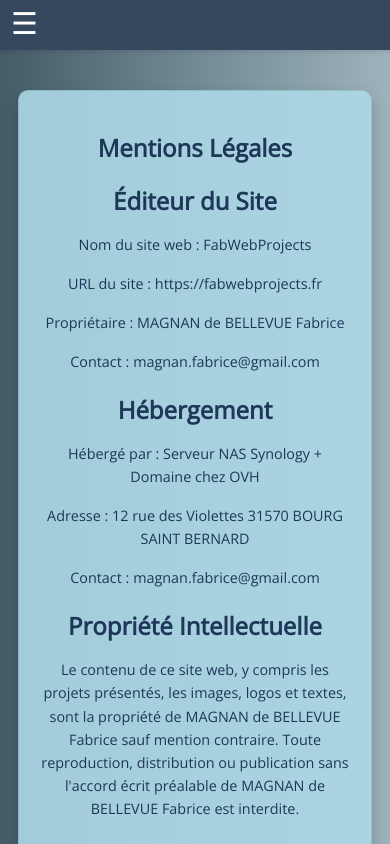
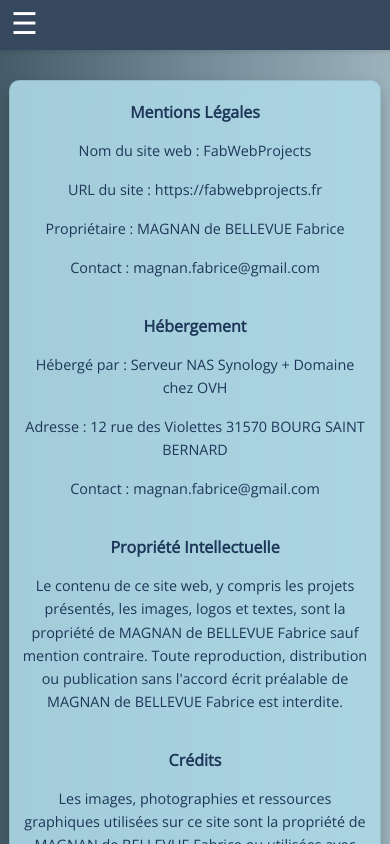
Before and after one commit to FabriceDevPro/PortfolioPro, a React (Vite) app: page /mentions-legales in a window 390 px wide. Shown: the top 844 px of the page. Built offline with nearby package versions, Linux system fonts and the light colour scheme.

Commit message:
Maj des mentiosn legales sur le scss

```diff
--- a/src/config.js
+++ b/src/config.js
@@ -1,7 +1,7 @@
 export const APP_NAME = "FabWebProject";
 export const APP_DEV = "Fabrice MAGNAN DE BELLEVUE";
 // Définition de la variable `basename` en fonction du mode de l'environnement
-const basename = import.meta.env.MODE === "production" ? "/portfolio/" : "";
+const basename = import.meta.env.MODE === "production" ? "/portfoliotest/" : "";
 
 // Exportation de la variable `basename` pour l'utiliser dans d'autres fichiers
 export { basename };
--- /dev/null
+++ b/src/data/legalContent.json
@@ -0,0 +1,43 @@
+[
+    {
+      "title": "Mentions Légales",
+      "content": [
+        "Nom du site web : FabWebProjects",
+        "URL du site : https://fabwebprojects.fr",
+        "Propriétaire : MAGNAN de BELLEVUE Fabrice",
+        "Contact : magnan.fabrice@gmail.com"
+      ]
+    },
+    {
+      "title": "Hébergement",
+      "content": [
+        "Hébergé par : Serveur NAS Synology + Domaine chez OVH",
+        "Adresse : 12 rue des Violettes 31570 BOURG SAINT BERNARD",
+        "Contact : magnan.fabrice@gmail.com"
+      ]
+    },
+    {
+      "title": "Propriété Intellectuelle",
+      "content": [
+        "Le contenu de ce site web, y compris les projets présentés, les images, logos et textes, sont la propriété de MAGNAN de BELLEVUE Fabrice sauf mention contraire. Toute reproduction, distribution ou publication sans l'accord écrit préalable de MAGNAN de BELLEVUE Fabrice est interdite."
+      ]
+    },
+    {
+      "title": "Crédits",
+      "content": [
+        "Les images, photographies et ressources graphiques utilisées sur ce site sont la propriété de MAGNAN de BELLEVUE Fabrice ou utilisées avec permission des ayants droit."
+      ]
+    },
+    {
+      "title": "Responsabilité",
+      "content": [
+        "MAGNAN de BELLEVUE Fabrice ne peut être tenu pour responsable des erreurs ou omissions présentes sur le site. MAGNAN de BELLEVUE Fabrice se réserve le droit de modifier, corriger ou supprimer le contenu du site à tout moment sans préavis."
+      ]
+    },
+    {
+      "title": "Droit Applicable",
+      "content": [
+        "Ce site est régi par le droit français et les tribunaux français auront juridiction exclusive pour tout litige relatif à l'utilisation de ce site."
+      ]
+    }
+  ]
--- a/src/pages/LegalMentions.jsx
+++ b/src/pages/LegalMentions.jsx
@@ -1,58 +1,19 @@
-/* eslint-disable react/no-unescaped-entities */
-import { useEffect } from 'react';
-import { useLocation } from 'react-router-dom';
 import useScrollToHash from "../hooks/useScrollToHash";
+import legalContent from '../data/legalContent'; // Supposons que c'est le fichier pour le contenu
+
 const LegalMentions = () => {
-  const location = useLocation();
-
-  useEffect(() => {
-    // Si l'URL contient un hash, on tente de faire défiler vers l'élément correspondant.
-    if (location.hash) {
-      const element = document.getElementById(location.hash.replace('#', ''));
-      if (element) {
-        // Utiliser 'scrollIntoView' pour déplacer la vue vers l'élément.
-        element.scrollIntoView({ behavior: 'smooth' });
-      }
-    }
-  }, [location]); // Les crochets indiquent que l'effet doit s'exécuter à chaque changement de 'location'.
-
-    // Appel du hook avec la hauteur de l'en-tête si nécessaire.
-    useScrollToHash(100); // 100px est un exemple, remplacez par la hauteur de votre en-tête fixe
+  useScrollToHash(100); // Utilisation du hook personnalisé pour le défilement
 
   return (
-    <section className="legal-mentions" id="legal-mentions">
-      <h1>Mentions Légales</h1>
-
-      <h2>Éditeur du Site</h2>
-      <p>Nom du site web : FabWebProjects</p>
-      <p>URL du site : https://fabwebprojects.fr</p>
-      <p>Propriétaire : MAGNAN de BELLEVUE Fabrice</p>
-      <p>Contact : magnan.fabrice@gmail.com</p>
-
-      <h2>Hébergement</h2>
-      <p>Hébergé par : Serveur NAS Synology + Domaine chez OVH </p>
-      <p>Adresse : 12 rue des Violettes 31570 BOURG SAINT BERNARD</p>
-      <p>Contact : magnan.fabrice@gmail.com</p>
-
-      <h2>Propriété Intellectuelle</h2>
-      <p>
-        Le contenu de ce site web, y compris les projets présentés, les images, logos et textes, sont la propriété de MAGNAN de BELLEVUE Fabrice sauf mention contraire. Toute reproduction, distribution ou publication
-        sans l'accord écrit préalable de MAGNAN de BELLEVUE Fabrice est interdite.
-      </p>
-
-      <h2>Crédits</h2>
-      <p>Les images, photographies et ressources graphiques utilisées sur ce site sont la propriété de MAGNAN de BELLEVUE Fabrice ou utilisées avec permission des ayants droit.</p>
-
-      <h2>Responsabilité</h2>
-      <p>
-        MAGNAN de BELLEVUE Fabrice ne peut être tenu pour responsable des erreurs ou omissions présentes sur le site. MAGNAN de BELLEVUE Fabrice se réserve le droit de modifier, corriger ou supprimer le contenu du site à
-        tout moment sans préavis.
-      </p>
-
-      <h2>Droit Applicable</h2>
-      <p>Ce site est régi par le droit français et les tribunaux français auront juridiction exclusive pour tout litige relatif à l'utilisation de ce site.</p>
-
-      <p>Dernière mise à jour : 01/12/2023</p>
+    <section className="legal-mentions-section" id="legal-mentions">
+      {legalContent.map((section, index) => (
+        <div key={index} className="legal-section">
+          <h2>{section.title}</h2>
+          {section.content.map((paragraph, paragraphIndex) => (
+            <p key={paragraphIndex}>{paragraph}</p>
+          ))}
+        </div>
+      ))}
     </section>
   );
 };
--- a/src/sass/layout/_footer.scss
+++ b/src/sass/layout/_footer.scss
@@ -7,6 +7,7 @@ footer {
   p{
     font-size: 1em;
     width: 100%;
+    margin: 0;
   }
   .legal-link {
     color: $primary-color;
--- a/src/sass/pages/_legal_mentions.scss
+++ b/src/sass/pages/_legal_mentions.scss
@@ -1,19 +1,18 @@
-.legal-mentions {
-  margin: 40px auto;
-  padding: 20px;
-  border-radius: 10px;
-  background: linear-gradient(to bottom, rgba(173, 216, 230, 0.9), rgba(173, 216, 230, 0.9));
-  // background: linear-gradient(to bottom, rgba(255, 255, 255, 0.9), rgba(255, 255, 255, 0.9));
-  backdrop-filter: blur(10px);
-  border: 1px solid rgba(0, 0, 0, 0.1);
-  box-shadow: 0 8px 16px rgba(0, 0, 0, 0.2);
-  max-width: 80%;
+// styles/About.scss
+@import "../abstracts/mixin";
+@import "../abstracts/keyframes";
+@import "../abstracts/variables";
+.legal-mentions-section {
+  @include section-styles;
   text-align: center;
+  .legal-section {
+    width: 95%;
 
-  h1, h2 {
+    h2 {
       color: #1e3758; // Assurez-vous que cette couleur s'harmonise avec votre design
       margin-top: 20px;
       margin-bottom: 1rem;
+      font-size: 1.5em;
     }
 
     p {
@@ -26,12 +25,16 @@
       margin-right: auto; // Centrer le paragraphe si la largeur maximale est définie
     }
   }
+}
 
 @media (max-width: 768px) {
-  .legal-mentions {
-    padding: 20px;
-    h1, h2 {
-      font-size: 1.5em; // Taille ajustée pour les petits écrans
+  .legal-mentions-section {
+    margin: 30px auto 10px;
+    padding: 0px 0px 10px;
+    max-width: 95%;
+    .legal-section {
+      h2 {
+        font-size: 1em; // Taille ajustée pour les petits écrans
       }
 
       p {
@@ -39,3 +42,4 @@
       }
     }
   }
+}
--- a/src/sass/pages/home/_projet-formation.scss
+++ b/src/sass/pages/home/_projet-formation.scss
@@ -5,7 +5,7 @@
 
 .formation-projects-collection {
     display: grid;
-    grid-template-columns: repeat(auto-fill, minmax(450px, 1fr)); // ajustez selon la largeur souhaitée des cartes
+    grid-template-columns: repeat(auto-fill, minmax(500px, 1fr)); // ajustez selon la largeur souhaitée des cartes
     gap: 40px; // Espace entre les cartes
     overflow-y: auto; // Active le défilement vertical si nécessaire
     max-height: 560px;
--- a/vite.config.js
+++ b/vite.config.js
@@ -5,7 +5,7 @@ import react from '@vitejs/plugin-react'
 // https://vitejs.dev/config/
 export default defineConfig({
   plugins: [react()],
-  base: process.env.NODE_ENV === "production" ? "/portfolio/" : "/",
+  base: process.env.NODE_ENV === "production" ? "/portfoliotest/" : "/",
   server: {
     historyApiFallback: true,
   },
```
Lines whose indentation alone changed are shown as unchanged.
